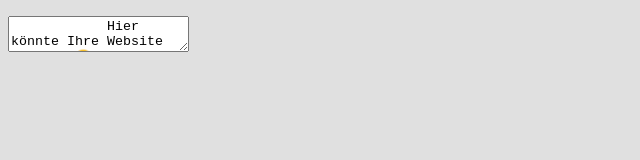
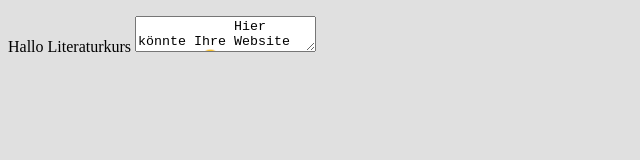
Before and after one commit to Gleiderpilot/Literatur_Comic_Website, a plain HTML site: page index.html in a window 1280 px wide. Shown: the whole page, without its empty margins (0-640 px from the left). Drawn offline with Linux system fonts and the light colour scheme.

Commit message:
Update index.html

```diff
--- a/index.html
+++ b/index.html
@@ -11,6 +11,9 @@
         body {  background-color: #e0e0e0; }
     </style>
     <p>
+
+        Hallo Literaturkurs
+
         <textarea>
             Hier könnte Ihre Website stehen. 😉
         </textarea>
```
